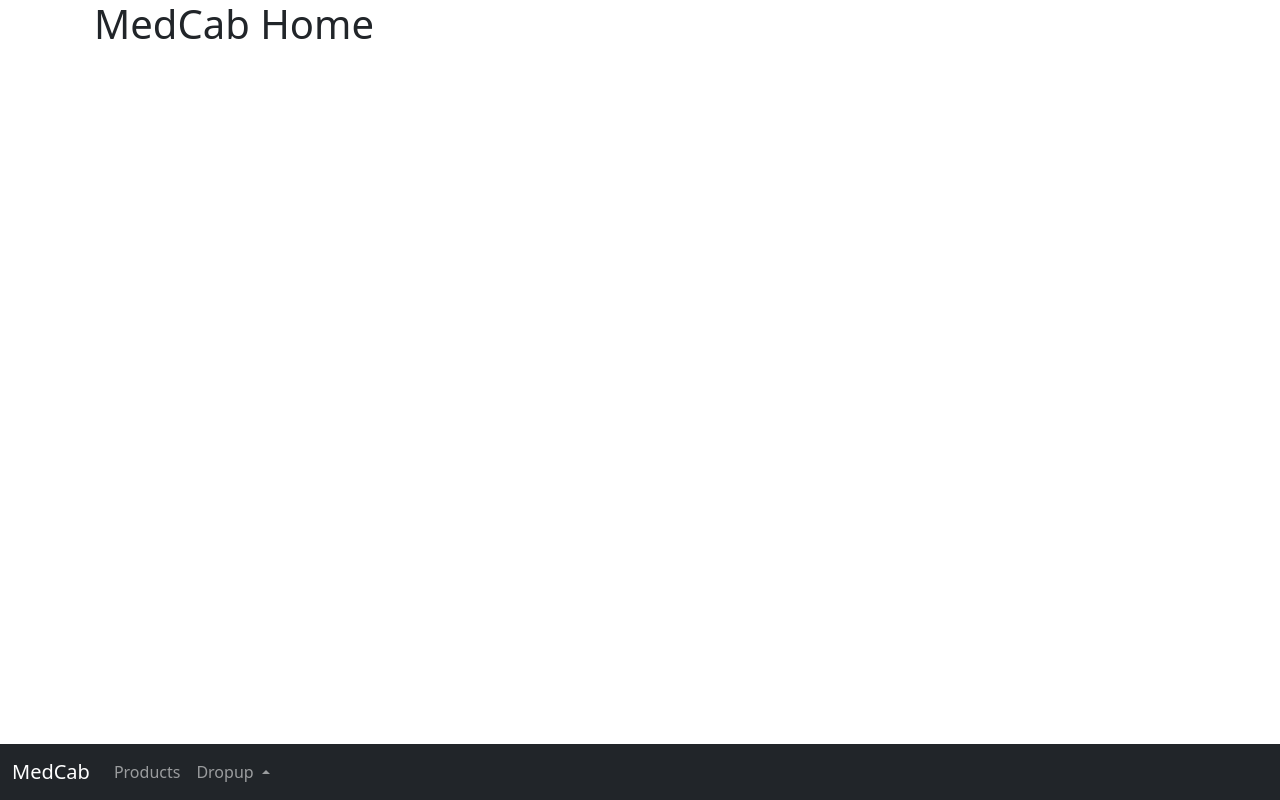
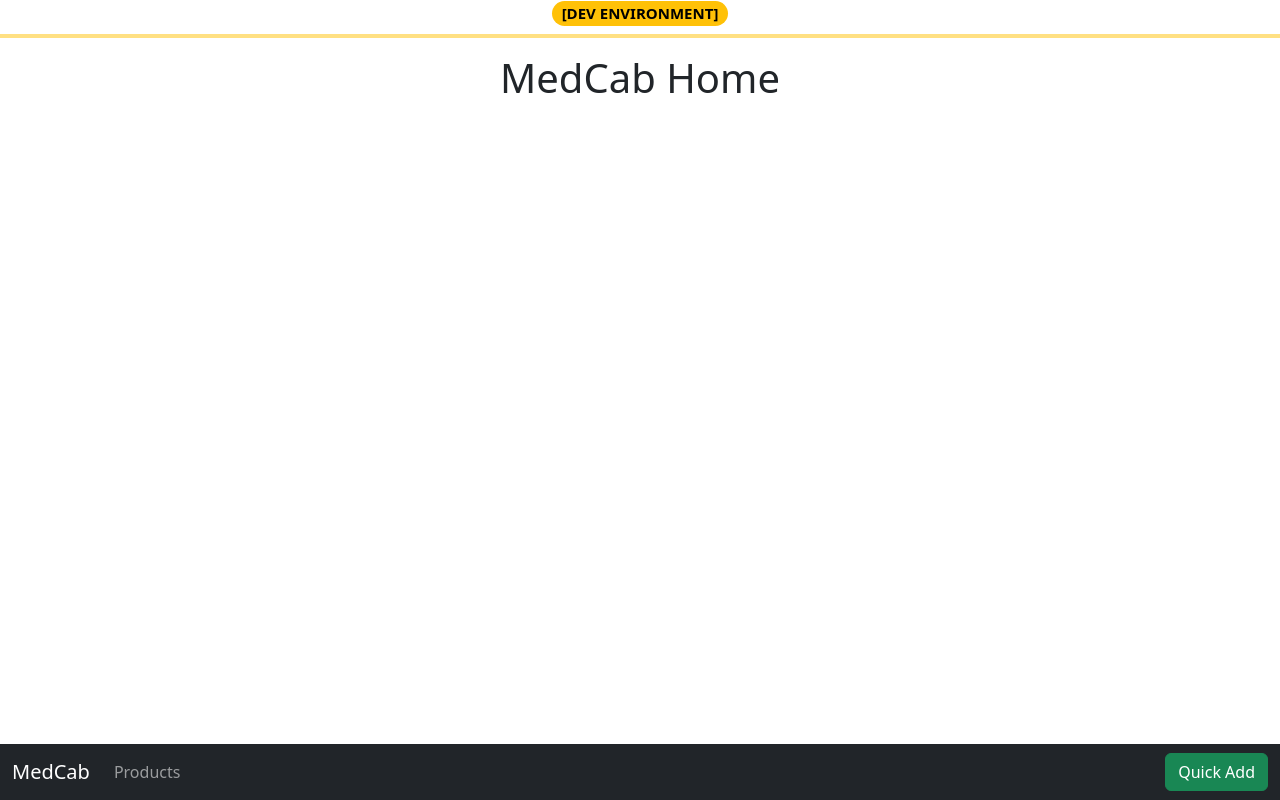
Before and after one commit to redjax/MedCab, a Flask app: page / in a window 1280 px wide. Run offline with Flask 3, Linux system fonts and the light colour scheme.

Commit message:
Small updates to navbar, home page

```diff
--- a/project/apps/medcab-backend/src/medcab_backend/main.py
+++ b/project/apps/medcab-backend/src/medcab_backend/main.py
@@ -24,7 +24,7 @@ app.register_blueprint(products_app, url_prefix="/products")
 def index() -> dict[str, str]:
     log.debug(f"MedCab Backend root page reached")
     # return {"msg": f"{APP_NAME} v{APP_VERSION} reached"}
-    return render_template("pages/home/index.html")
+    return render_template("pages/index.html", app_env="dev", page_name="home")
 
 
 if __name__ == "__main__":
--- a/project/apps/medcab-backend/src/medcab_backend/templates/base.html
+++ b/project/apps/medcab-backend/src/medcab_backend/templates/base.html
@@ -21,20 +21,26 @@
 
 <body>
 
-    <main class="container">
+    <!-- Dev environment banner -->
     {% if app_env is not none %}
     {% if app_env == 'dev' %}
+    <div class="container-fluid">
+        <div class="row text-center">
+            <div class="col ">
                 <section name="dev-env-banner">
-            <!-- Include dev environment banner -->
-            <!-- { include 'components/notifications/dev_env_notification.html' %} -->
-            <b>[DEV ENV]</b>
+                    {% include 'components/banner/dev_env_banner.html' %}
                 </section>
+            </div>
+            <hr class="border border-warning border-2 opacity-50" />
+        </div>
+    </div>
     {% endif %}
     {% endif %}
 
+    <main class="container-fluid">
 
+        <!-- Notification area -->
         {% if notification is not none %}
-        <!-- Notification area -->
         <div class="container-fluid">
             <div class="row text-center justify-content-center">
                 <div class="col-sm-auto">
@@ -45,10 +51,10 @@
         </div>
         {% endif %}
 
-        <div class="container-fluid">
+
         {% block content %}
         {% endblock content %}
-        </div>
+
     </main>
 
     <!-- Navbar bottom -->
--- /dev/null
+++ b/project/apps/medcab-backend/src/medcab_backend/templates/components/banner/dev_env_banner.html
@@ -0,0 +1,9 @@
+<div class="">
+    <p class="h5">
+
+        <span class="badge rounded-pill text-bg-warning">
+            [DEV ENVIRONMENT]
+        </span>
+
+    </p>
+</div>
--- a/project/apps/medcab-backend/src/medcab_backend/templates/components/nav/bottom-navbar/navbar_bottom.html
+++ b/project/apps/medcab-backend/src/medcab_backend/templates/components/nav/bottom-navbar/navbar_bottom.html
@@ -1,6 +1,8 @@
 <nav class="navbar fixed-bottom navbar-expand-sm navbar-dark bg-dark">
+
+    <!-- Navbar container -->
     <div class="container-fluid">
-
+        <!-- Brand link -->
         <a class="navbar-brand" href="{{ url_for('index')}}">MedCab</a>
 
         <!-- Nav toggle button on small screens -->
@@ -17,7 +19,8 @@
                     <a class="nav-link" aria-current="page" href="{{ url_for('products.index') }}">Products</a>
                 </li>
 
-                <li class="nav-item dropup">
+                <!-- Dropdown menu -->
+                <!-- <li class="nav-item dropup">
                     <a class="nav-link dropdown-toggle" href="#" data-bs-toggle="dropdown" aria-expanded="false">
                         Dropup
                     </a>
@@ -27,8 +30,12 @@
                             <a class="dropdown-item" href="#">Action</a>
                         </li>
                     </ul>
-                </li>
+                </li> -->
             </ul>
+        </div>
+
+        <div class="d-flex">
+            <button type="button" class="btn btn-success">Quick Add</button>
         </div>
 
     </div>
--- a/project/apps/medcab-backend/src/medcab_backend/templates/pages/home/index.html
+++ /dev/null
@@ -1,6 +0,0 @@
-{% extends "base.html" %}
-{% block content %}
-
-<h1>MedCab Home</h1>
-
-{% endblock content %}
--- a/project/apps/medcab-backend/src/medcab_backend/templates/pages/index.html
+++ b/project/apps/medcab-backend/src/medcab_backend/templates/pages/index.html
@@ -0,0 +1,11 @@
+{% extends "base.html" %}
+
+{% block content %}
+<div class="container-fluid">
+    <div class="row">
+        <div class="col text-center">
+            <h1>MedCab Home</h1>
+        </div>
+    </div>
+</div>
+{% endblock content %}
--- /dev/null
+++ b/project/apps/medcab-backend/src/medcab_backend/templates/pages/products/new/index.html
@@ -0,0 +1,4 @@
+{% extends base.html %}
+
+{% block content %}
+{% endblock content %}
```
Also changed, not shown: project/apps/medcab-backend/src/medcab_backend/blueprints/product/views.py (+7 -3 lines), project/apps/medcab-backend/src/medcab_backend/templates/pages/products/index.html (+7 -1 lines). Lines whose indentation alone changed are shown as unchanged.
